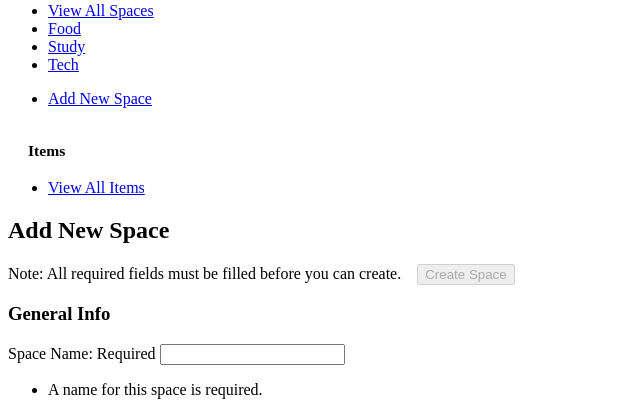
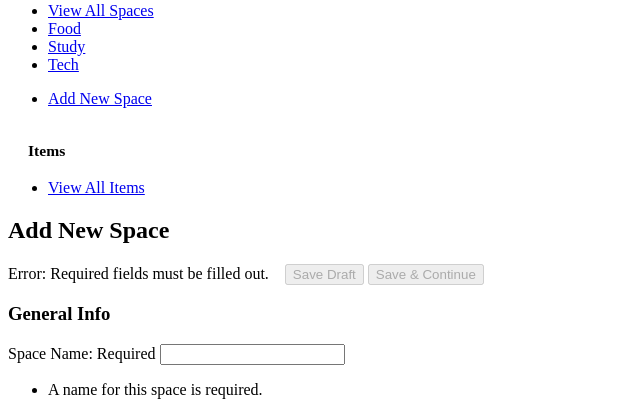
Before and after one commit to uw-it-aca/scout-manager, a Django app: page /manager/spaces/add/ in a window 1280 px wide. Shown: the part 214-629 px from the top of the page, without its empty margins (0-640 px from the left). Run offline with Django 3.2, Linux system fonts and the light colour scheme; some libraries are stand-ins or nearby versions.

Commit message:
creating Save & Continue button for Add Space workflow. for SCOUT-544

```diff
--- a/scout_manager/static/scout_manager/js/forms.js
+++ b/scout_manager/static/scout_manager/js/forms.js
@@ -377,19 +377,33 @@ var Forms = {
         var num_errors = $('.has-error').length;
         console.log(num_errors);
 
-        // control whether the publish button can be clicked or not
+        // control whether the save draft or continue buttons can be clicked or not
         if (num_errors > 0) {
-            console.log("spot cannot be created")
+            console.log("spot draft cannot be saved")
+            $(".scout-create span").show();
+
+             // save draft button disabled
             $(".scout-create #submit_spot").attr('disabled', 'disabled');
             $(".scout-create #submit_item").attr('disabled', 'disabled');
-            $(".scout-create span").show();
+
+            // continue button disabled
+            $(".scout-create-continue #submit_spot_continue").attr('disabled', 'disabled');
+            $(".scout-create-continue #submit_item_continue").attr('disabled', 'disabled');
         }
         else {
-            console.log("spot can be created")
+            console.log("spot draft can be saved")
+            $(".scout-create span").hide();
+
+            // save draft button enabled
             $(".scout-create #submit_spot").removeAttr("disabled");
             $(".scout-create #submit_item").removeAttr("disabled");
-            $(".scout-create span").hide();
+
+            // continue button enabled
+            $(".scout-create-continue #submit_spot_continue").removeAttr("disabled");
+            $(".scout-create-continue #submit_item_continue").removeAttr("disabled");
         }
+
+        // control whether the create_continue button can be clicked or not
 
     },
 
--- a/scout_manager/templates/scout_manager/include/spaces_add_edit.html
+++ b/scout_manager/templates/scout_manager/include/spaces_add_edit.html
@@ -36,10 +36,13 @@
             </div>
             {% endif %}
         {% else %}
-        <div class="scout-create">
-            <span class="text-danger">Note: All required fields must be filled before you can create.</span>&nbsp;&nbsp;&nbsp;
-            <input id="submit_spot" type="button" class="btn btn-primary" value="Create Space" style="display:inline-block;"></input>
-        </div>
+        <span class="scout-create ">
+            <span class="text-danger">Error: Required fields must be filled out.</span>&nbsp;&nbsp;&nbsp;
+            <input id="submit_spot" type="button" class="btn" value="Save Draft" style="display:inline-block;"></input>
+        </span>
+        <span class="scout-create-continue">
+            <input id="submit_spot_continue" type="button" class="btn btn-primary" value="Save & Continue" style="display:inline-block;"></input>
+        </span>
         {% endif %}
 
     </div>
```
